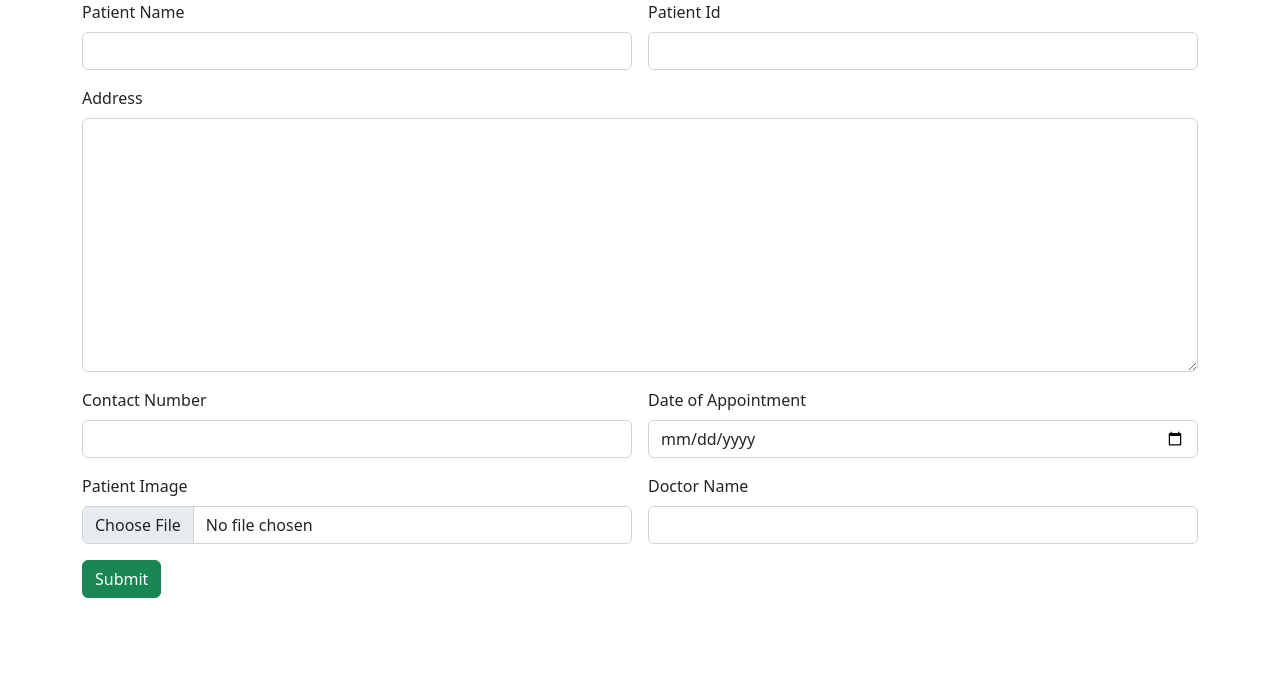
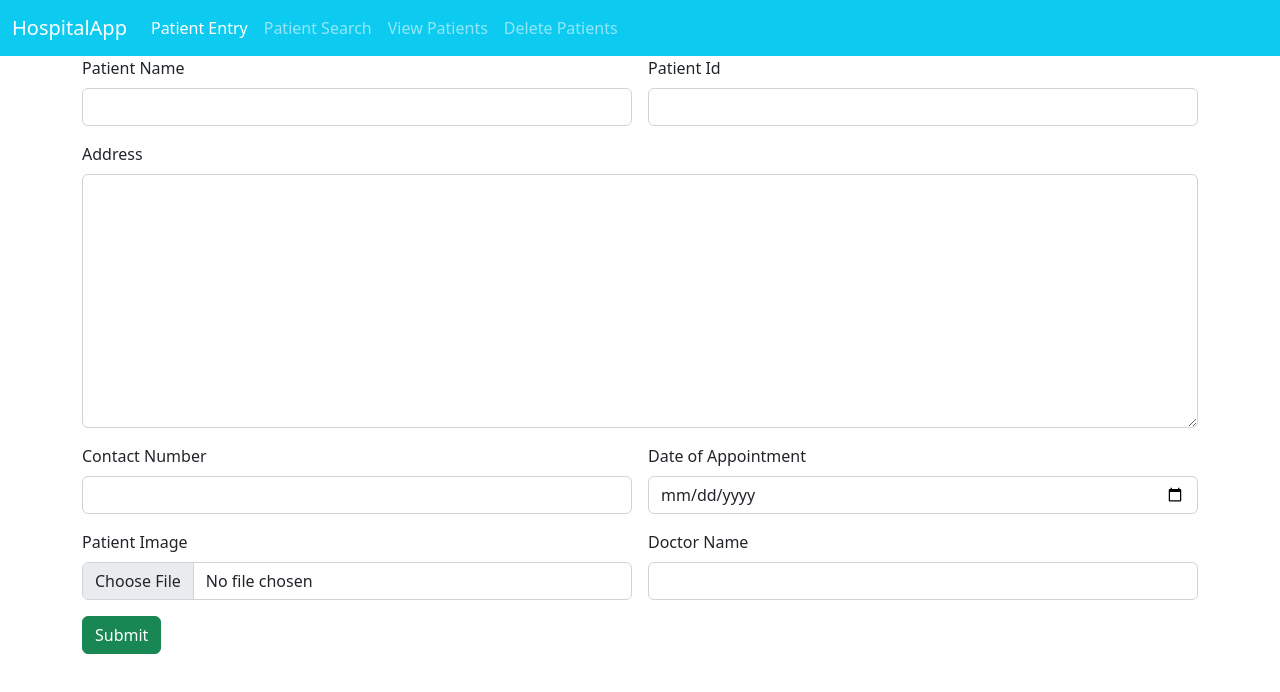
Before and after one commit to Amirthamlalas/HospitalAppAngular, an Angular app: page / in a window 1280 px wide. Shown: the top 692 px of the page. Built offline with nearby package versions, Linux system fonts and the light colour scheme.

Commit message:
added navbar

```diff
--- a/src/app/app.module.ts
+++ b/src/app/app.module.ts
@@ -9,6 +9,7 @@
 import { PatientDeleteComponent } from './patient-delete/patient-delete.component';
 import { Route, RouterModule, Routes } from '@angular/router';
 import { ViewPatientsComponent } from './view-patients/view-patients.component';
+import { NavbarComponent } from './navbar/navbar.component';
 
 
 const myRoute:Routes = [
@@ -38,7 +39,8 @@
 
     PatientSearchComponent,
          PatientDeleteComponent,
-         ViewPatientsComponent
+         ViewPatientsComponent,
+         NavbarComponent
   ],
   imports: [
     BrowserModule,
--- /dev/null
+++ b/src/app/navbar/navbar.component.html
@@ -0,0 +1,24 @@
+<nav class="navbar navbar-expand-lg bg-info navbar-dark">
+    <div class="container-fluid">
+      <a class="navbar-brand" href="#">HospitalApp</a>
+      <button class="navbar-toggler" type="button" data-bs-toggle="collapse" data-bs-target="#navbarNav" aria-controls="navbarNav" aria-expanded="false" aria-label="Toggle navigation">
+        <span class="navbar-toggler-icon"></span>
+      </button>
+      <div class="collapse navbar-collapse" id="navbarNav">
+        <ul class="navbar-nav">
+          <li class="nav-item">
+            <a class="nav-link active" aria-current="page" href="/">Patient Entry</a>
+          </li>
+          <li class="nav-item">
+            <a class="nav-link" href="/search">Patient Search</a>
+          </li>
+          <li class="nav-item">
+            <a class="nav-link" href="/view">View Patients</a>
+          </li>
+          <li class="nav-item">
+            <a class="nav-link" href="/delete">Delete Patients</a>
+          </li>
+        </ul>
+      </div>
+    </div>
+  </nav>
--- a/src/app/patient-delete/patient-delete.component.html
+++ b/src/app/patient-delete/patient-delete.component.html
@@ -1,4 +1,4 @@
-
+<app-navbar></app-navbar>
 <div class="container">
     <div class="row">
         <div class="col col-12 col-sm-12 col-md-12 col-lg-12 col-xl-12 col-xxl-12">
--- a/src/app/patient-entry/patient-entry.component.html
+++ b/src/app/patient-entry/patient-entry.component.html
@@ -1,3 +1,4 @@
+<app-navbar></app-navbar>
 <div class="container">
     <div class="row">
         <div class="col col-12 col-sm-12 col-md-12 col-lg-12 col-xl-12 col-xxl-12">
--- a/src/app/patient-search/patient-search.component.html
+++ b/src/app/patient-search/patient-search.component.html
@@ -1,3 +1,4 @@
+<app-navbar></app-navbar>
 <div class="container">
     <div class="row">
         <div class="col col-12 col-sm-12 col-md-12 col-lg-12 col-xl-12 col-xxl-12">
--- a/src/app/view-patients/view-patients.component.html
+++ b/src/app/view-patients/view-patients.component.html
@@ -1,3 +1,5 @@
+<app-navbar></app-navbar>
+
 <div class="container">
     <div class="row">
         <div class="col col-12 col-sm-12 col-md-12 col-lg-12 col-xl-12 col-xxl-12">
```
Also changed, not shown: src/app/navbar/navbar.component.ts (added, +10 -0 lines), src/app/navbar/navbar.component.css (added).
